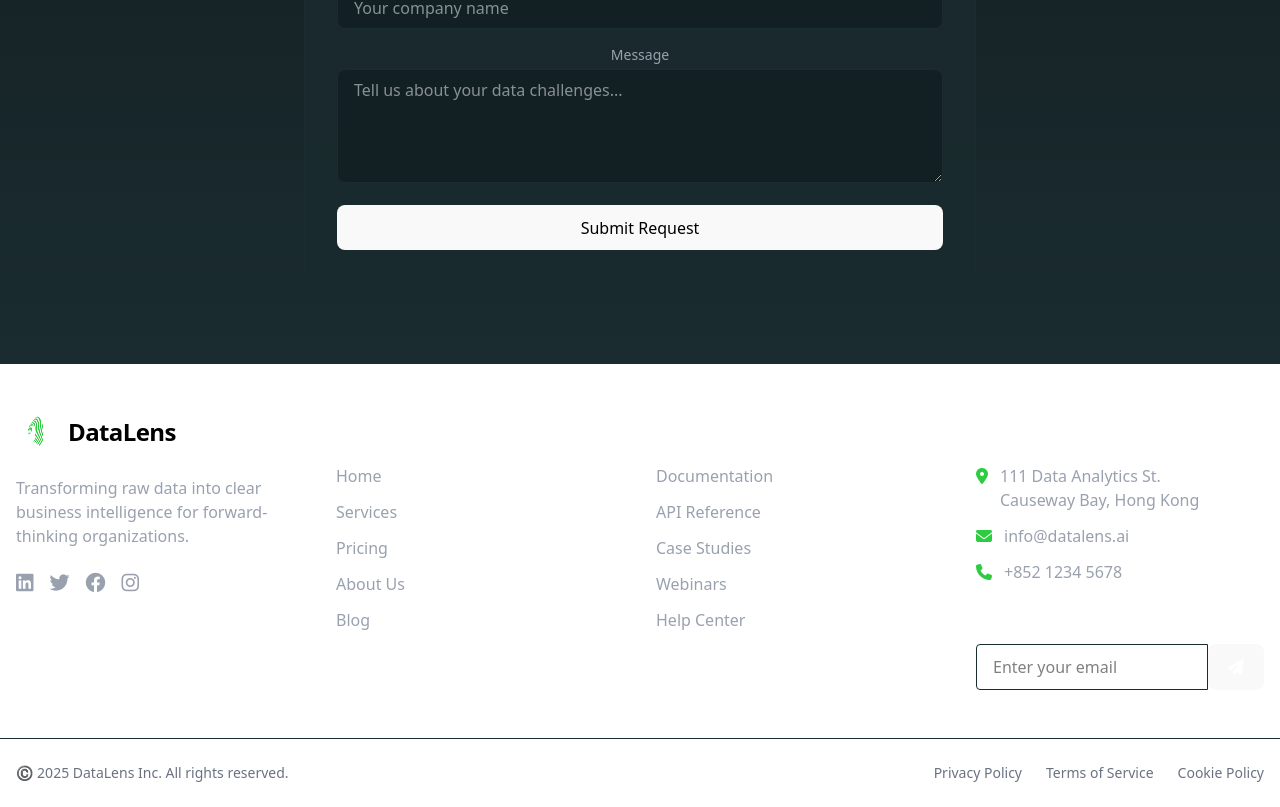
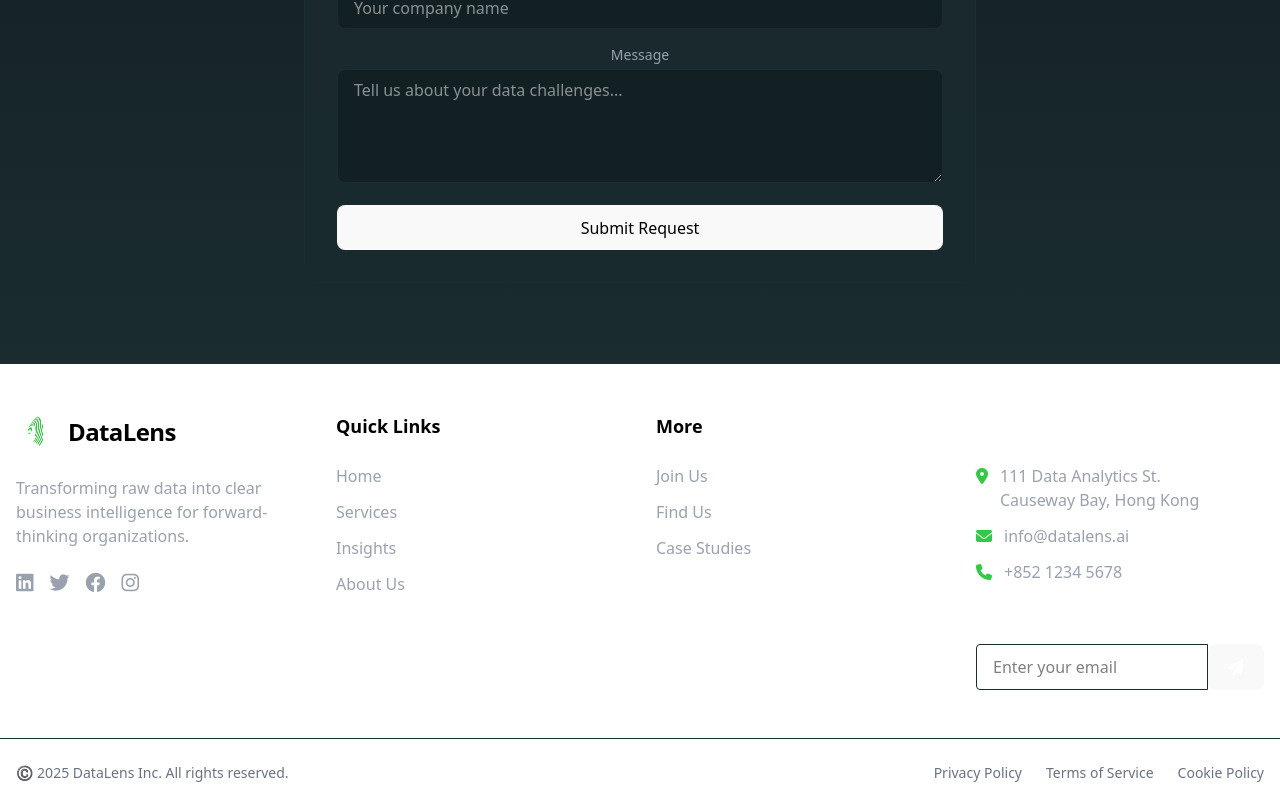
Before and after one commit to JuanMorte/DataLens, a React (Vite) app: page / in a window 1280 px wide. Shown: the part 3700-4507 px from the top of the page. Built offline with nearby package versions, Linux system fonts and the light colour scheme.

Commit message:
update hero

```diff
--- a/src/components/Footer.jsx
+++ b/src/components/Footer.jsx
@@ -38,7 +38,7 @@ const Footer = () => {
 
           {/* Quick Links */}
           <div>
-            <h3 className="text-lg font-bold mb-6">Quick Links</h3>
+            <h3 className="text-lg font-bold mb-6 text-black">Quick Links</h3>
             <ul className="space-y-3">
               <li>
                 <a href="#home" className="text-gray-400 hover:text-[#2ECC40] transition-colors">
@@ -52,7 +52,7 @@ const Footer = () => {
               </li>
               <li>
                 <a href="#pricing" className="text-gray-400 hover:text-[#2ECC40] transition-colors">
-                  Pricing
+                  Insights
                 </a>
               </li>
               <li>
@@ -60,41 +60,26 @@ const Footer = () => {
                   About Us
                 </a>
               </li>
-              <li>
-                <a href="#blog" className="text-gray-400 hover:text-[#2ECC40] transition-colors">
-                  Blog
-                </a>
-              </li>
             </ul>
           </div>
 
           {/* Resources */}
           <div>
-            <h3 className="text-lg font-bold mb-6">Resources</h3>
+            <h3 className="text-lg font-bold mb-6 text-black" >More</h3>
             <ul className="space-y-3">
               <li>
                 <a href="#" className="text-gray-400 hover:text-[#2ECC40] transition-colors">
-                  Documentation
+                  Join Us
                 </a>
               </li>
               <li>
                 <a href="#" className="text-gray-400 hover:text-[#2ECC40] transition-colors">
-                  API Reference
+                  Find Us
                 </a>
               </li>
               <li>
                 <a href="#" className="text-gray-400 hover:text-[#2ECC40] transition-colors">
                   Case Studies
-                </a>
-              </li>
-              <li>
-                <a href="#" className="text-gray-400 hover:text-[#2ECC40] transition-colors">
-                  Webinars
-                </a>
-              </li>
-              <li>
-                <a href="#" className="text-gray-400 hover:text-[#2ECC40] transition-colors">
-                  Help Center
                 </a>
               </li>
             </ul>
```
